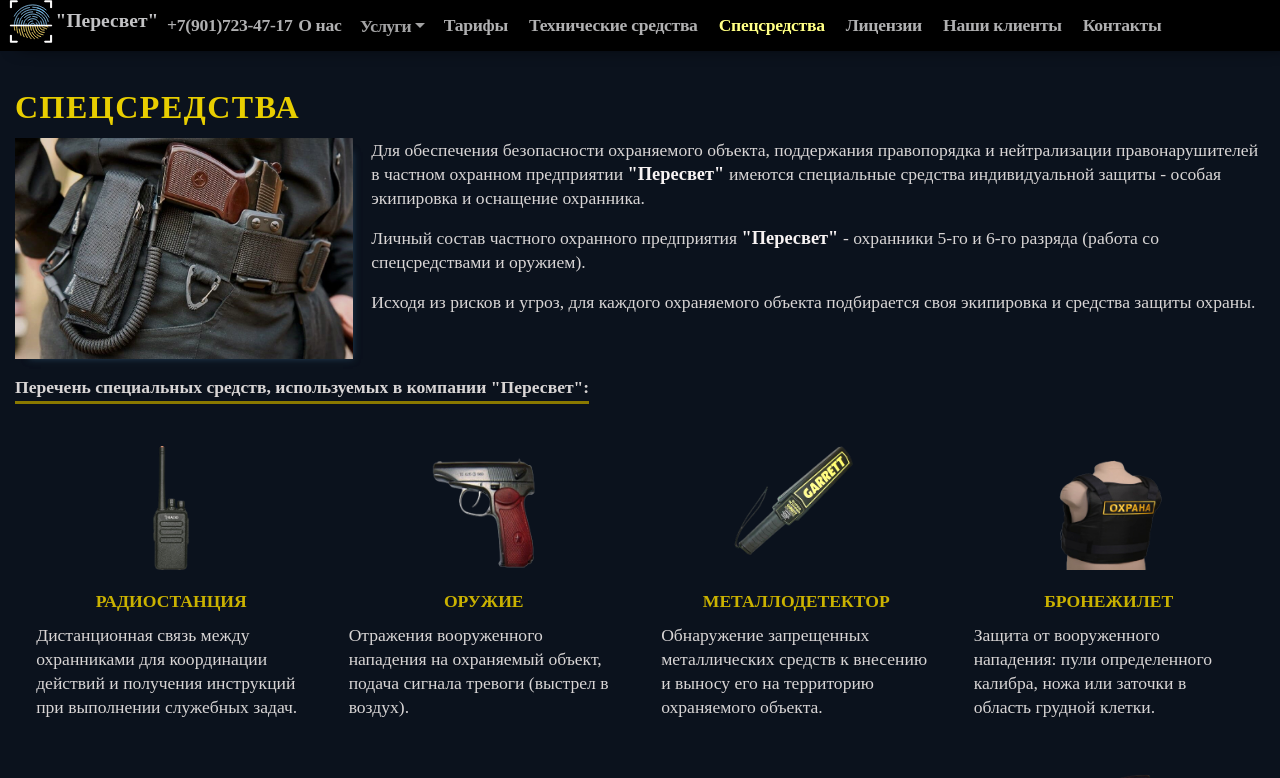
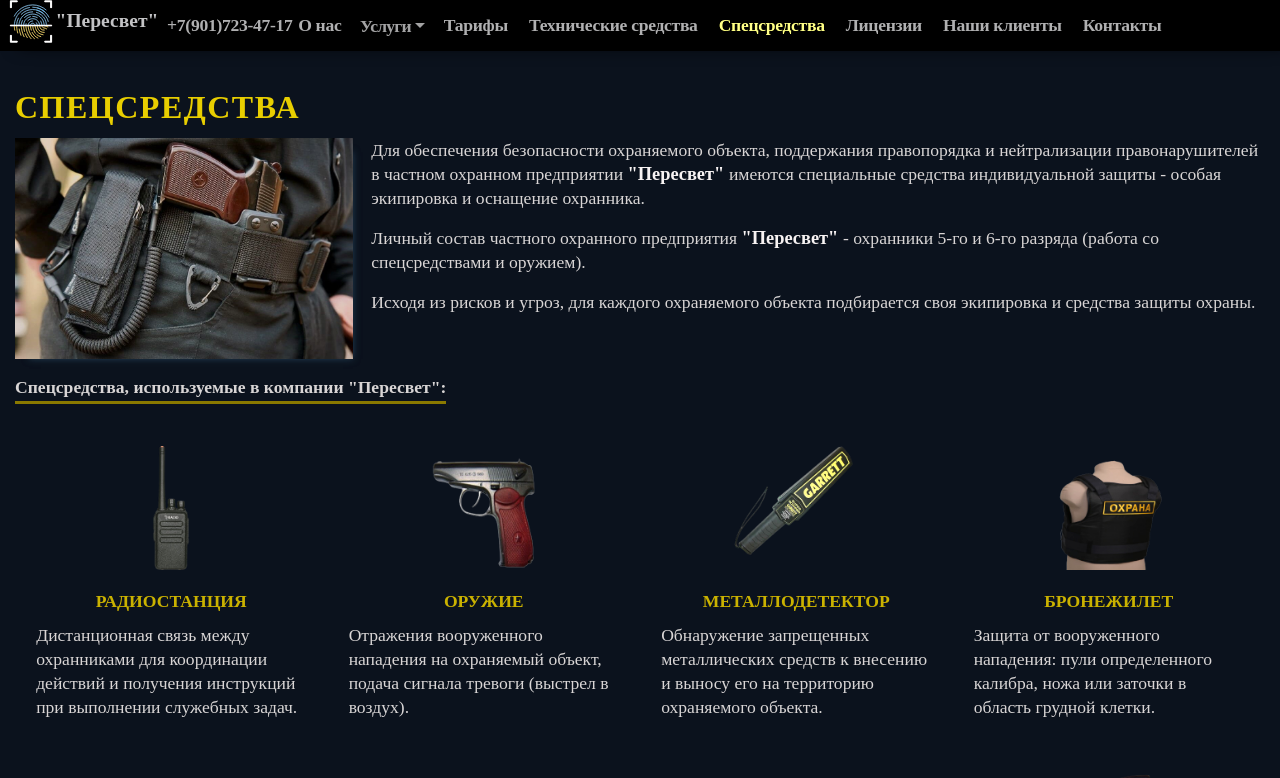
Before and after one commit to AnigalHub/Valencia, a Nuxt app: page /special_equipment in a window 1280 px wide. Shown: the top 778 px of the page. Built offline with nearby package versions, Linux system fonts and the light colour scheme.

Commit message:
сокращен заголовок - текст, смысловая часть

```diff
--- a/pages/special_equipment.vue
+++ b/pages/special_equipment.vue
@@ -6,7 +6,7 @@
       <p class="text">Для обеспечения безопасности охраняемого объекта, поддержания правопорядка и нейтрализации правонарушителей в частном охранном предприятии <span class="emphasized">"{{information.name_company}}" </span> имеются специальные средства индивидуальной защиты - особая экипировка и оснащение охранника.</p>
       <p class="text">Личный состав частного охранного предприятия <span class="emphasized"> "{{information.name_company}}" </span> - охранники 5-го и 6-го разряда (работа со спецсредствами и оружием).</p>
       <p class="text">Исходя из рисков и угроз, для каждого охраняемого объекта подбирается своя экипировка и средства защиты охраны.</p>
-      <h6>Перечень специальных средств, используемых в компании "{{information.name_company}}":</h6>
+      <h6>Спецсредства, используемые в компании "{{information.name_company}}":</h6>
       <div class="flex-container">
         <div class="beautiful_block" v-for="equipment in ListOfSpecialEquipments" :key="equipment.index">
             <img :src="equipment.img_src" :alt="equipment.img_alt"/>
```
